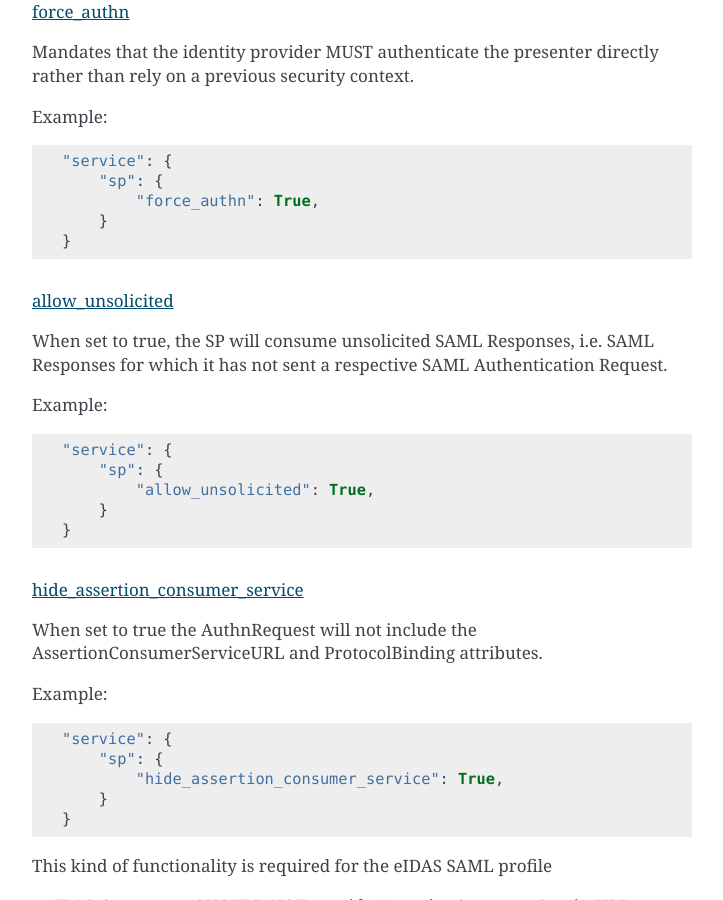
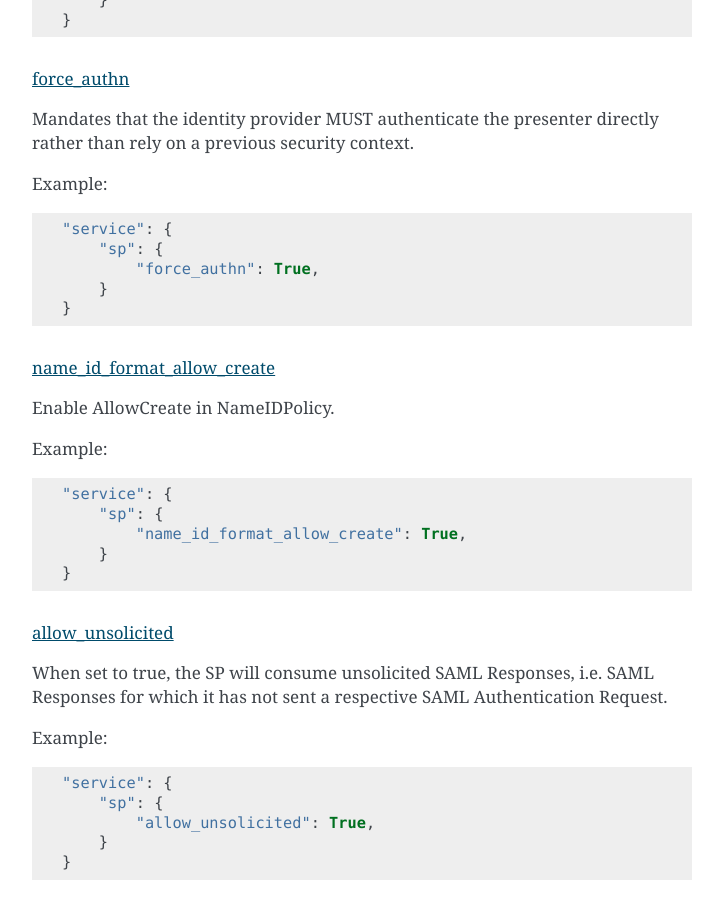
Before and after one commit to IdentityPython/pysaml2, a Sphinx documentation site: the page built from docs/howto/config.rst, in a window 1280 px wide and 900 px high, scrolled down 10825 px. Shown: the whole window, without its empty margins (388-1111 px from the left). Built offline with Sphinx 7.4.7, drawn with Linux system fonts in a browser that asks for light colours; the version number is read from the project's files by our own code; some of the changed text lies outside the part shown.

Commit message:
name_id_format_allow_create and metadata folder

```diff
--- a/docs/howto/config.rst
+++ b/docs/howto/config.rst
@@ -185,6 +185,7 @@ metadata
 
 Contains a list of places where metadata can be found. This can be
 
+* a local directory accessible on the server the service runs on
 * a local file accessible on the server the service runs on
 * a remote URL serving aggregate metadata
 * a metadata query protocol (MDQ) service URL
@@ -467,6 +469,20 @@ Example::
     "service": {
         "sp": {
             "force_authn": True,
+        }
+    }
+
+
+name_id_format_allow_create
+"""""""""""""""""""""""""""
+
+Enable AllowCreate in NameIDPolicy.
+
+Example::
+
+    "service": {
+        "sp": {
+            "name_id_format_allow_create": True,
         }
     }
 
```
Also changed, not shown: other parts of docs/howto/config.rst (+1 -0 lines).
